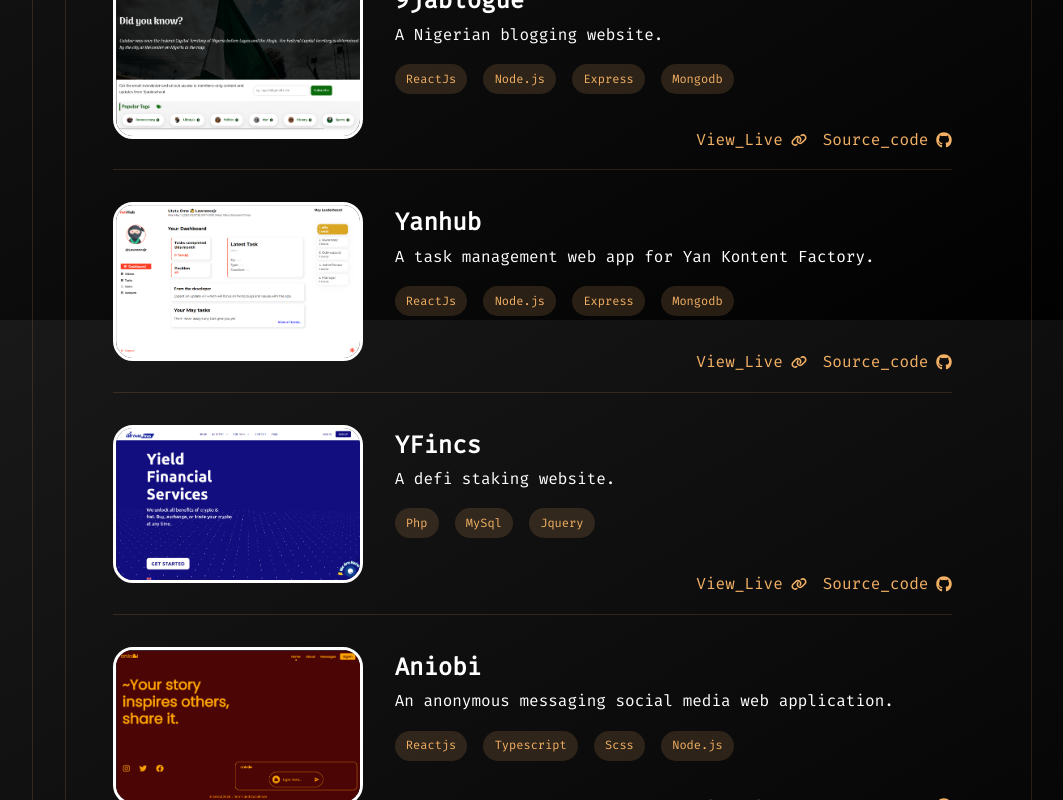
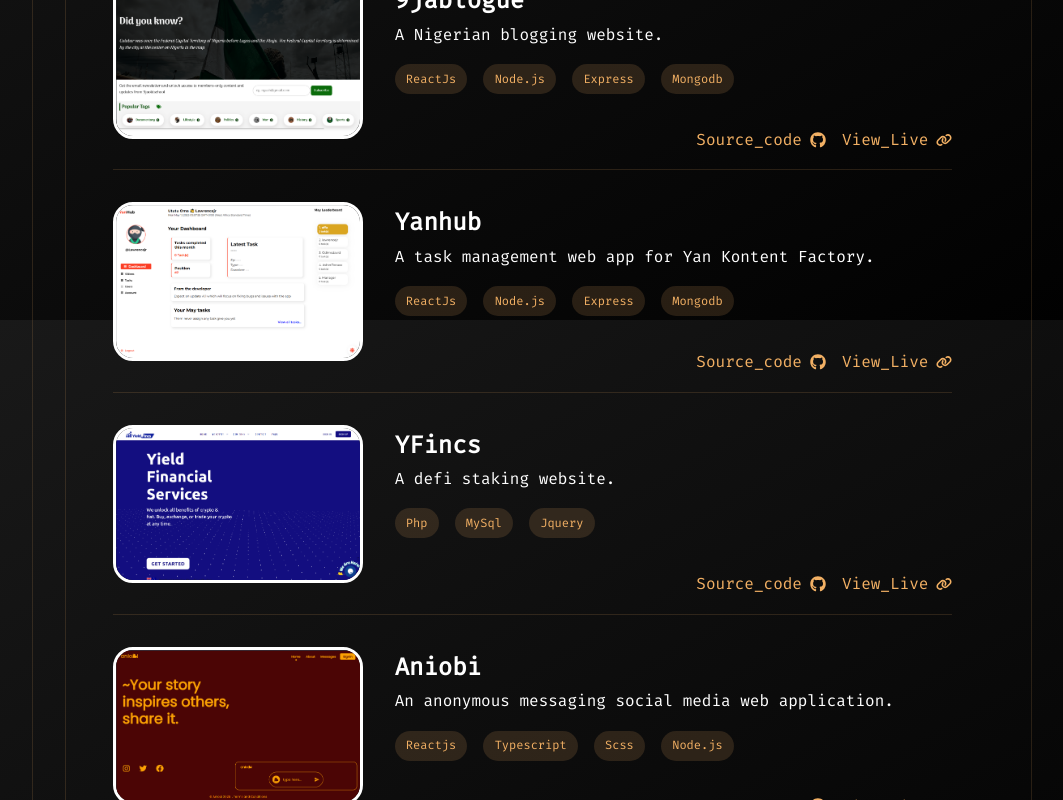
Before and after one commit to lawrencejr5/my-portfolio, a Next.js app: page / in a window 1280 px wide. Shown: the part 2880-3680 px from the top of the page, without its empty margins (108-1171 px from the left). Built offline with nearby package versions, Linux system fonts and the light colour scheme.

Commit message:
switched source code and view live links

```diff
--- a/app/components/Homepage/Projects.tsx
+++ b/app/components/Homepage/Projects.tsx
@@ -39,13 +39,13 @@ const Projects = () => {
                       })}
                     </div>
                     <div className="links">
+                      <a href={project?.links?.code} target="_blank">
+                        Source_code
+                        <FaGithub />
+                      </a>
                       <a href={project?.links?.live} target="_blank">
                         View_Live
                         <FaLink />
-                      </a>
-                      <a href={project?.links?.code} target="_blank">
-                        Source_code
-                        <FaGithub />
                       </a>
                     </div>
                   </div>
```
